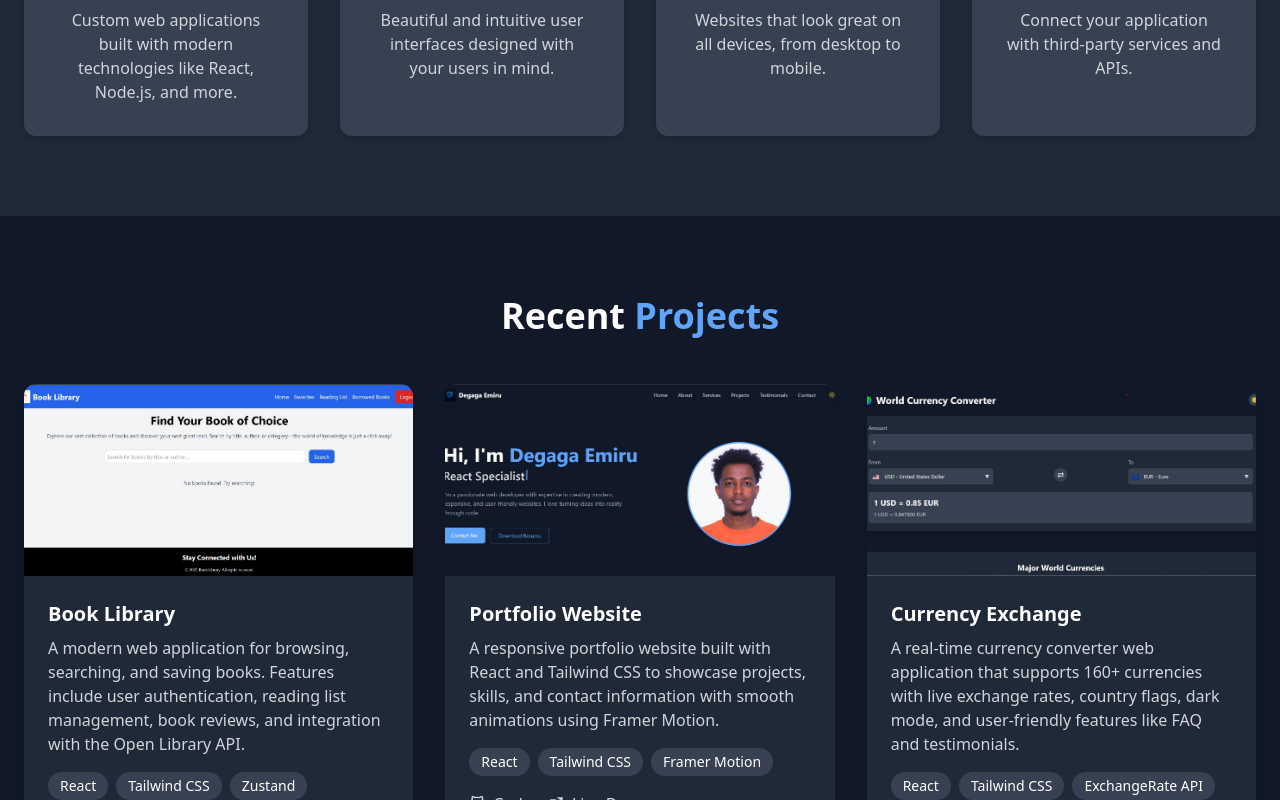
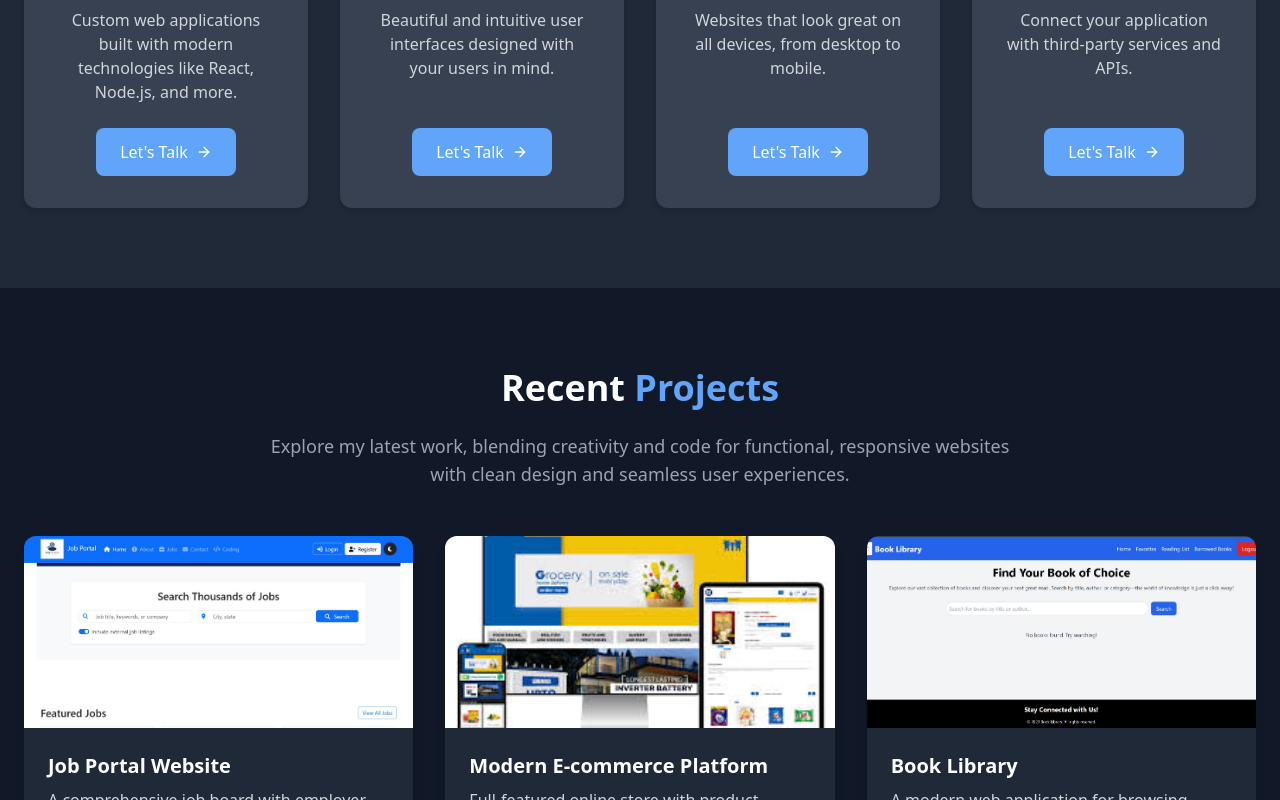
Before and after one commit to Degaga-Emiru/portfolio-website, a React (Vite) app in the folder my-portfolio/: page / in a window 1280 px wide. Shown: the part 1640-2440 px from the top of the page. Built offline with nearby package versions, Linux system fonts and the light colour scheme.

Commit message:
new feature

```diff
--- a/my-portfolio/src/components/ServiceCard.jsx
+++ b/my-portfolio/src/components/ServiceCard.jsx
@@ -1,6 +1,7 @@
 // eslint-disable-next-line no-unused-vars
 import { motion } from 'framer-motion';
-
+import { Link } from 'react-scroll';
+import { FiArrowRight } from 'react-icons/fi';
 const ServiceCard = ({ title, description, icon, index }) => {
   return (
     <motion.div
@@ -9,15 +10,30 @@ const ServiceCard = ({ title, description, icon, index }) => {
       transition={{ duration: 0.5, delay: index * 0.1 }}
       viewport={{ once: true }}
       whileHover={{ y: -10 }}
-      className="bg-gray-50 dark:bg-gray-700 p-8 rounded-xl shadow-md hover:shadow-lg transition-shadow"
+      className="bg-gray-50 dark:bg-gray-700 p-8 rounded-xl shadow-md hover:shadow-lg transition-all duration-300 w-full h-full flex flex-col"
     >
       <div className="flex justify-center mb-6">
         <div className="p-4 bg-white dark:bg-gray-600 rounded-full shadow-md">
           {icon}
         </div>
       </div>
-      <h3 className="text-xl font-bold text-center mb-3 dark:text-white">{title}</h3>
-      <p className="text-gray-600 dark:text-gray-300 text-center">{description}</p>
+
+      <div className="flex-grow">
+        <h3 className="text-xl font-bold text-center mb-3 dark:text-white">{title}</h3>
+        <p className="text-gray-600 dark:text-gray-300 text-center mb-6">{description}</p>
+      </div>
+
+      <div className="flex justify-center">
+      <Link
+  to="contact"
+  smooth={true}
+  duration={500}
+  offset={-70}
+  className="px-6 py-3 bg-primary-light dark:bg-primary-dark text-white rounded-lg hover:bg-opacity-90 transition-all duration-300 hover:scale-105 transform flex items-center justify-center space-x-2">
+  <span>Let's Talk</span>
+  <FiArrowRight className="w-4 h-4" />
+</Link>
+      </div>
     </motion.div>
   );
 };
--- a/my-portfolio/src/sections/Projects.jsx
+++ b/my-portfolio/src/sections/Projects.jsx
@@ -3,35 +3,49 @@ import { motion } from 'framer-motion';
 import ProjectCard from '../components/ProjectCard';
 
 const projects = [
+  // New projects added at the top
+  {
+    title: 'Job Portal Website',
+    description: 'A comprehensive job board with employer dashboards, applicant tracking, and advanced search functionality.',
+    image: '/projects/jobportal.jpg',
+    stack: ['PHP', 'JavaScript', 'Bootstrap', 'MySQL'],
+    liveLink: '#',
+    githubLink: '#'
+  },
+  {
+    title: 'Modern E-commerce Platform',
+    description: 'Full-featured online store with product management, cart system, and secure payment processing.',
+    image: '/projects/ecommerce.jpeg',
+    stack: ['Tailwind CSS', 'Node.js', 'TypeScript', 'MongoDB'],
+    liveLink: '#',
+    githubLink: '#'
+  },
+  // Your existing projects below
   {
     title: 'Book Library',
-    description:
-      'A modern web application for browsing, searching, and saving books. Features include user authentication, reading list management, book reviews, and integration with the Open Library API.',
-    image: '/projects/book-library.jpg', // Make sure this image exists
+    description: 'A modern web application for browsing, searching, and saving books. Features include user authentication, reading list management, book reviews, and integration with the Open Library API.',
+    image: '/projects/book-library.jpg',
     stack: ['React', 'Tailwind CSS', 'Zustand', 'Open Library API'],
-    liveLink: 'https://alx-capstone-project-app-i28s.vercel.app/                                                                                                                  ',
-    githubLink: 'https://github.com/Degaga-Emiru/alx-capstone-project-app.git',
+    liveLink: 'https://alx-capstone-project-app-i28s.vercel.app/',
+    githubLink: 'https://github.com/Degaga-Emiru/alx-capstone-project-app.git'
   },
   {
     title: 'Portfolio Website',
-    description:
-      'A responsive portfolio website built with React and Tailwind CSS to showcase projects, skills, and contact information with smooth animations using Framer Motion.',
+    description: 'A responsive portfolio website built with React and Tailwind CSS to showcase projects, skills, and contact information with smooth animations using Framer Motion.',
     image: '/projects/portfolio.jpg',
     stack: ['React', 'Tailwind CSS', 'Framer Motion'],
     liveLink: 'https://degaga-tech.vercel.app/',
-    githubLink: 'https://github.com/Degaga-Emiru/portfolio-website',
+    githubLink: 'https://github.com/Degaga-Emiru/portfolio-website'
   },
   {
     title: 'Currency Exchange',
-    description:
-      'A real-time currency converter web application that supports 160+ currencies with live exchange rates, country flags, dark mode, and user-friendly features like FAQ and testimonials.',
-    image: '/projects/currency-exchange.jpg', // Update the image if needed
+    description: 'A real-time currency converter web application that supports 160+ currencies with live exchange rates, country flags, dark mode, and user-friendly features like FAQ and testimonials.',
+    image: '/projects/currency-exchange.jpg',
     stack: ['React', 'Tailwind CSS', 'ExchangeRate API'],
     liveLink: 'https://currency-app-two-black.vercel.app/',
-    githubLink: 'https://github.com/your-username/currency-converter-app.git',
-  },
+    githubLink: 'https://github.com/your-username/currency-converter-app.git'
+  }
 ];
-
 
 const Projects = () => {
   return (
@@ -42,10 +56,20 @@ const Projects = () => {
           whileInView={{ opacity: 1, y: 0 }}
           transition={{ duration: 0.5 }}
           viewport={{ once: true }}
-          className="text-3xl md:text-4xl font-bold text-center mb-12 dark:text-white"
+          className="text-3xl md:text-4xl font-bold text-center mb-6 dark:text-white"
         >
           Recent <span className="text-primary-light dark:text-primary-dark">Projects</span>
         </motion.h2>
+
+        <motion.p
+          initial={{ opacity: 0 }}
+          whileInView={{ opacity: 1 }}
+          transition={{ duration: 0.5, delay: 0.2 }}
+          viewport={{ once: true }}
+          className="text-lg text-gray-600 dark:text-gray-400 text-center max-w-3xl mx-auto mb-12"
+        >
+          Explore my latest work, blending creativity and code for functional, responsive websites with clean design and seamless user experiences.
+        </motion.p>
 
         <div className="grid grid-cols-1 md:grid-cols-2 lg:grid-cols-3 gap-8">
           {projects.map((project, index) => (
```
Also changed, not shown: my-portfolio/public/projects/jobportal.jpg (added).
